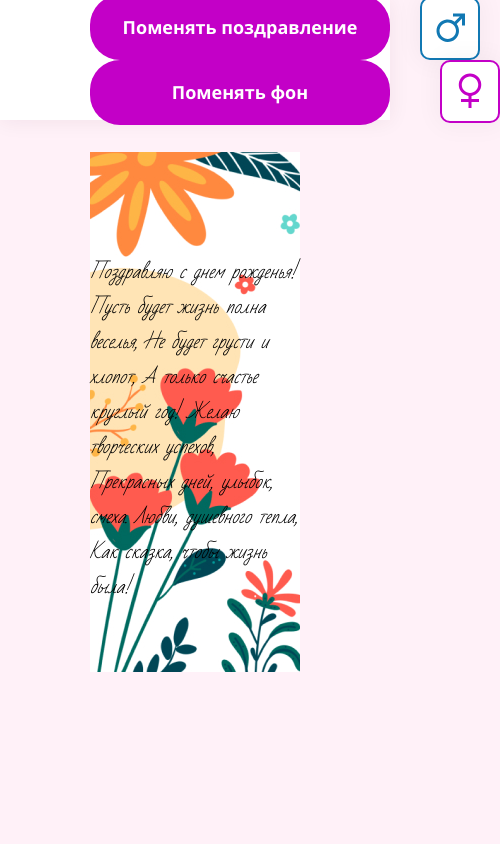
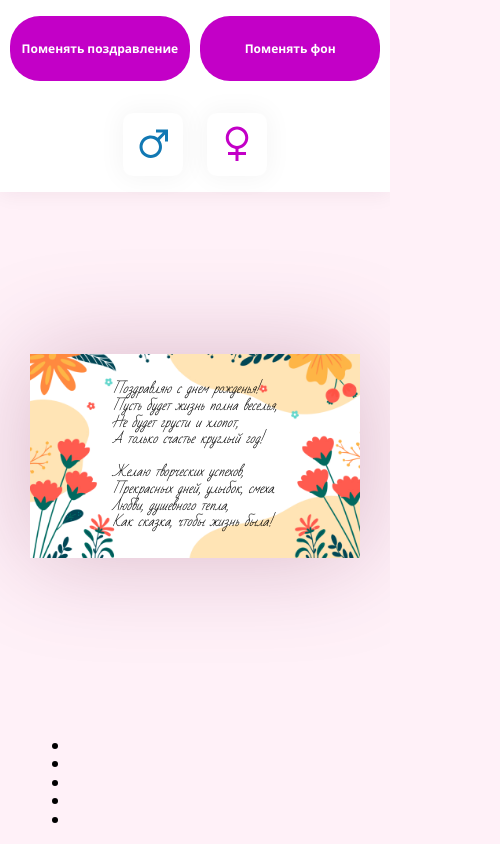
Before and after one commit to oracalTR/happy-birthday, a plain HTML site: page index.html in a window 390 px wide. Shown: the whole page, 500 px wide, since content can reach past the window. Drawn offline with Linux system fonts and the light colour scheme.

Commit message:
Верстка главной страници

```diff
--- a/index.html
+++ b/index.html
@@ -26,16 +26,40 @@
     <main сlass="card">
         <div class="container card__container">
             <div class="card__wrapper">
-                <div class="card__image" alt="Фон открытки">
-                    <p class="card__image-text">Поздравляю с днем рожденья! Пусть будет жизнь полна веселья, Не будет грусти и хлопот, А только счастье круглый год! Желаю творческих успехов, Прекрасных дней, улыбок, смеха. Любви, душевного тепла, Как сказка, чтобы жизнь была!</p>
-                </div>
+                <img class="card__image" src="./img/card-w-01.jpg" alt="Фон открытки">
+                <p class="card__image-text">
+                    Поздравляю с днем рожденья!<br />
+                    Пусть будет жизнь полна веселья,<br />
+                    Не будет грусти и хлопот,<br />
+                    А только счастье круглый год!<br />
+                    <br />
+                    Желаю творческих успехов,<br />
+                    Прекрасных дней, улыбок, смеха.<br />
+                    Любви, душевного тепла,<br />
+                    Как сказка, чтобы жизнь была!
+                </p>
             </div>
         </div>
     </main>
     <footer>
-        <div class="container">
-
-    </div>
+        <div class="container footer__container">
+            <div class="footer__container-wrap">
+                <div class="footer__container__wrap-copyright">
+                    <p></p>
+                    <p></p>
+                    <p></p>
+                </div>
+            </div>
+            <div class="footer__container-wrap">
+                <ul class="footer__container__wrap-social">
+                    <li><a href="#"></a></li>
+                    <li><a href="#"></a></li>
+                    <li><a href="#"></a></li>
+                    <li><a href="#"></a></li>
+                    <li><a href="#"></a></li>
+                </ul>
+            </div>
+        </div>
     </footer>
 </body>
 </html>
--- a/style/style.css
+++ b/style/style.css
@@ -1,6 +1,7 @@
  @font-face {
     font-family: 'Bad Script';
     font-weight: 400;
+    font-display: swap;
     src: url('../fonts/bad-script-v16-latin_cyrillic-regular.woff2') format('woff2'),
         url('../fonts/bad-script-v16-latin_cyrillic-regular.woff') format('woff');
 
@@ -8,6 +9,7 @@
  @font-face {
     font-family: 'Open Sans';
     font-weight: 400;
+    font-display: swap;
     src: url('../fonts/open-sans-v29-latin_cyrillic-regular.woff2') format('woff2'),
         url('../fonts/open-sans-v29-latin_cyrillic-regular.woff') format('woff');
 
@@ -15,6 +17,7 @@
  @font-face {
     font-family: 'Open Sans';
     font-weight: 700;
+    font-display: swap;
     src: url('../fonts/open-sans-v29-latin_cyrillic-700.woff2') format('woff2'),
         url('../fonts/open-sans-v29-latin_cyrillic-700.woff') format('woff');
 
@@ -31,12 +34,22 @@
  body {
     font-family: 'Open Sans';
     background: #FFF1F8;
+    display: flex;
+    flex-direction: column;
+    height: 100vh;
+    justify-content: space-between;
  }
 
 .container {
     max-width: 1440px;
     margin: 0 auto;
     padding: 0 90px;
+}
+
+.header {
+    position: relative;
+    display: flex;
+    z-index: 1;
 }
 
 .header__container {
@@ -62,6 +75,9 @@
     border: none;
     margin-right: 30px;
 }
+.header__button-change:hover {
+    background: #da22dd;
+}
 
 .header__button-change:last-child {
     margin-right: 0;
@@ -75,39 +91,87 @@
     border-radius: 10px;
     margin-left: 20px;
     padding: 10px;
-    border: 1px solid transparent;
+    border: 2px solid transparent;
 }
 
 .header__button-gender:first-child {
     margin-left: 0;
 }
 
-.header__button-gender_men {
+.header__button-gender_men:hover {
     border: 2px solid #1178B3;
 }
 
-.header__button-gender_woman {
+.header__button-gender_woman:hover {
     border: 2px solid #C300C7;
 }
 
+.card {
+}
+
+.card__container {
+    filter: drop-shadow(0px 0px 50px rgba(96, 4, 50, 0.23));
+    font-size: 4px;
+}
+
+.card__wrapper {
+    position: relative;
+    width: 100%;
+}
+
 .card__image {
-    height: 520px;
-    max-width: 840px;
+    display: block;
+    max-width: 100%;
+    height: auto;
     margin: 32px auto;
-    display: block;
-    background: url('../img/card-w-01.jpg');
-    display: flex;
-    align-items: center;
-    justify-content: center;
 }
 
 .card__image-text {
+    position: absolute;
+    margin: 0;
+    left: 50%;
+    top: 50%;
+    transform: translate(-50%, -50%);
     font-family: 'Bad Script';
-    width: 231px;
-    height: 315px;
     font-style: italic;
     font-weight: 400;
+    line-height: 18px;
     font-size: 18px;
-    line-height: 35px;
     color: #000000;
+    font-size: max(3.2em, min(calc(100vw * 3 / 140), 6em));
+    line-height: max(1.3em, min(calc(100vw * 3 / 140), 4em));
 }
+
+@media (max-width: 990px) {
+    .container {
+        padding: 0 30px;
+    }
+    .header__container {
+        padding: 0;
+        flex-direction: column;
+        height: 100%;
+        width: 100%;
+    }
+    .header__button-wrapper {
+        margin: 16px 0;
+    }
+    .header__button-change {
+        width: 250px;
+        font-size: 14px;
+        padding: 0;
+    }
+}
+
+@media (max-width: 570px) {
+    .header__button-wrapper:first-child {
+        display: flex;
+        width: 95%;
+        gap: 10px;
+    }
+    .header__button-change {
+        width: 100%;
+        font-size: 12px;
+        padding: 0;
+        margin: 0;
+    }
+}
```
